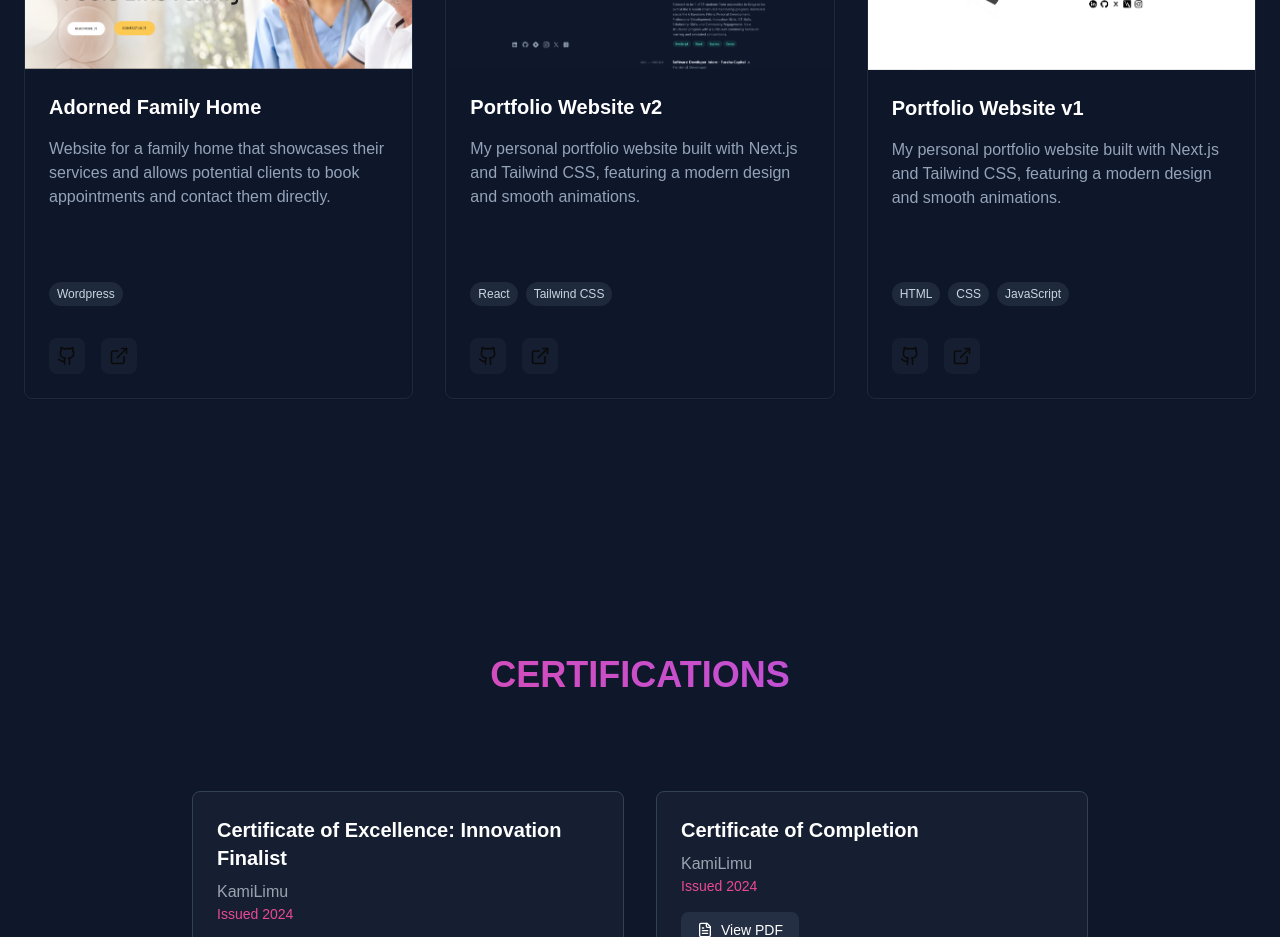
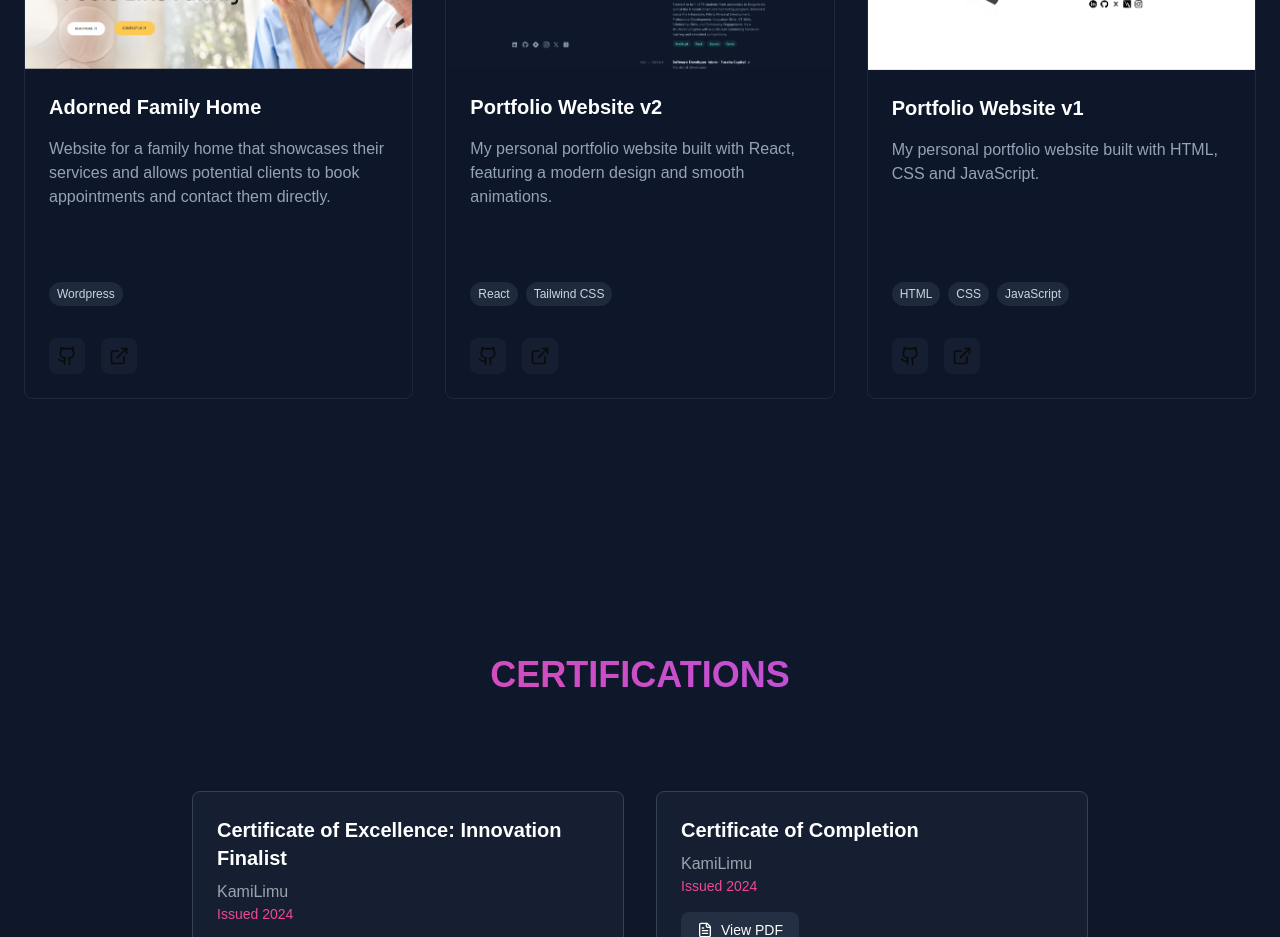
Before and after one commit to emuiga/Port3, a Next.js app: page / in a window 1280 px wide. Shown: the part 8600-9537 px from the top of the page. Built offline with nearby package versions, Linux system fonts and the light colour scheme; no server answers.

Commit message:
there's always that one thing huh!

```diff
--- a/src/app/components/portfolio.tsx
+++ b/src/app/components/portfolio.tsx
@@ -46,7 +46,7 @@ const projects = [
 
   {
     title: "Portfolio Website v2",
-    description: "My personal portfolio website built with Next.js and Tailwind CSS, featuring a modern design and smooth animations.",
+    description: "My personal portfolio website built with React, featuring a modern design and smooth animations.",
     image: "/projects/Screenshot (201).png",
     tags: ["React", "Tailwind CSS"],
     liveUrl: "https://muiga.netlify.app",
@@ -54,11 +54,12 @@ const projects = [
   },
   {
     title: "Portfolio Website v1",
-    description: "My personal portfolio website built with Next.js and Tailwind CSS, featuring a modern design and smooth animations.",
+    description: "My personal portfolio website built with HTML, CSS and JavaScript.",
     image: "/projects/Screenshot (202).png",
     tags: ["HTML", "CSS", "JavaScript"],
     liveUrl: "https://muigasteve.netlify.app",
     githubUrl: "https://github.com/emuiga/Portfolio",
+
   },
   // Add more projects here
 ]
```
